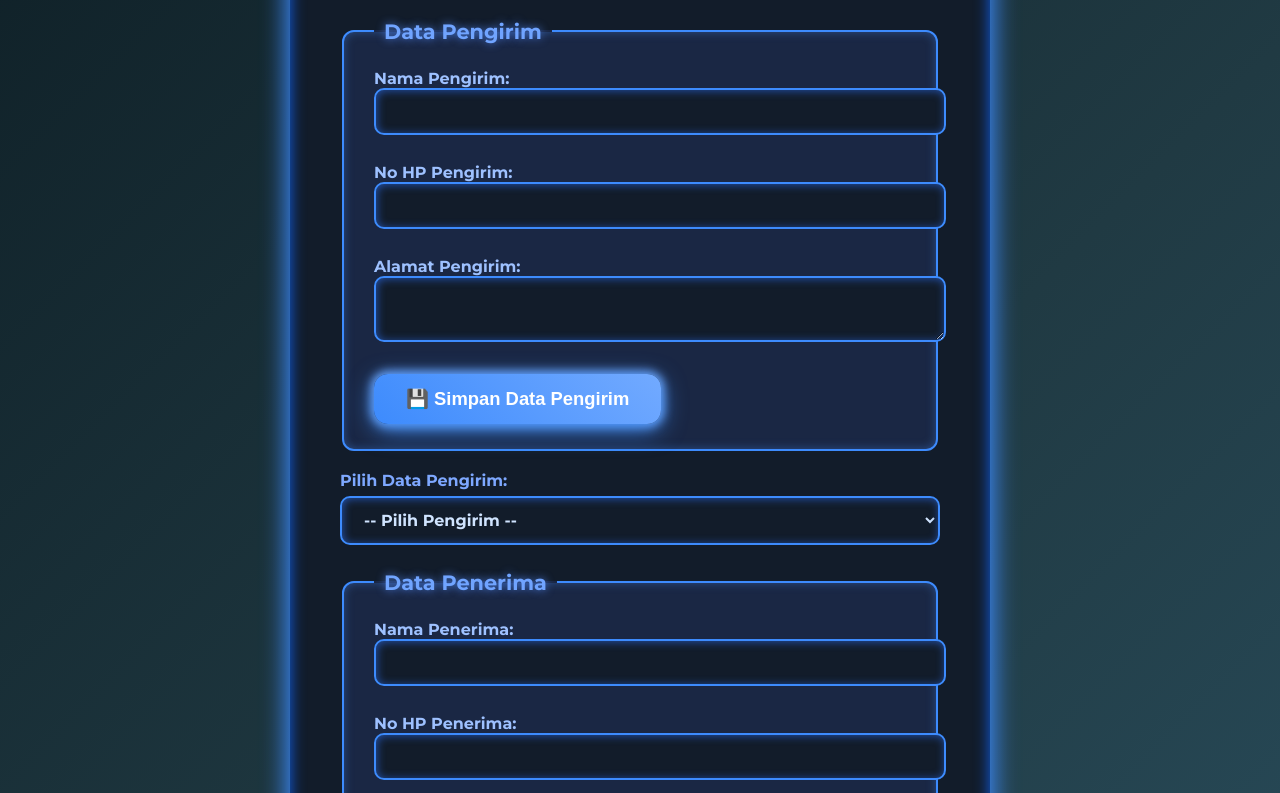
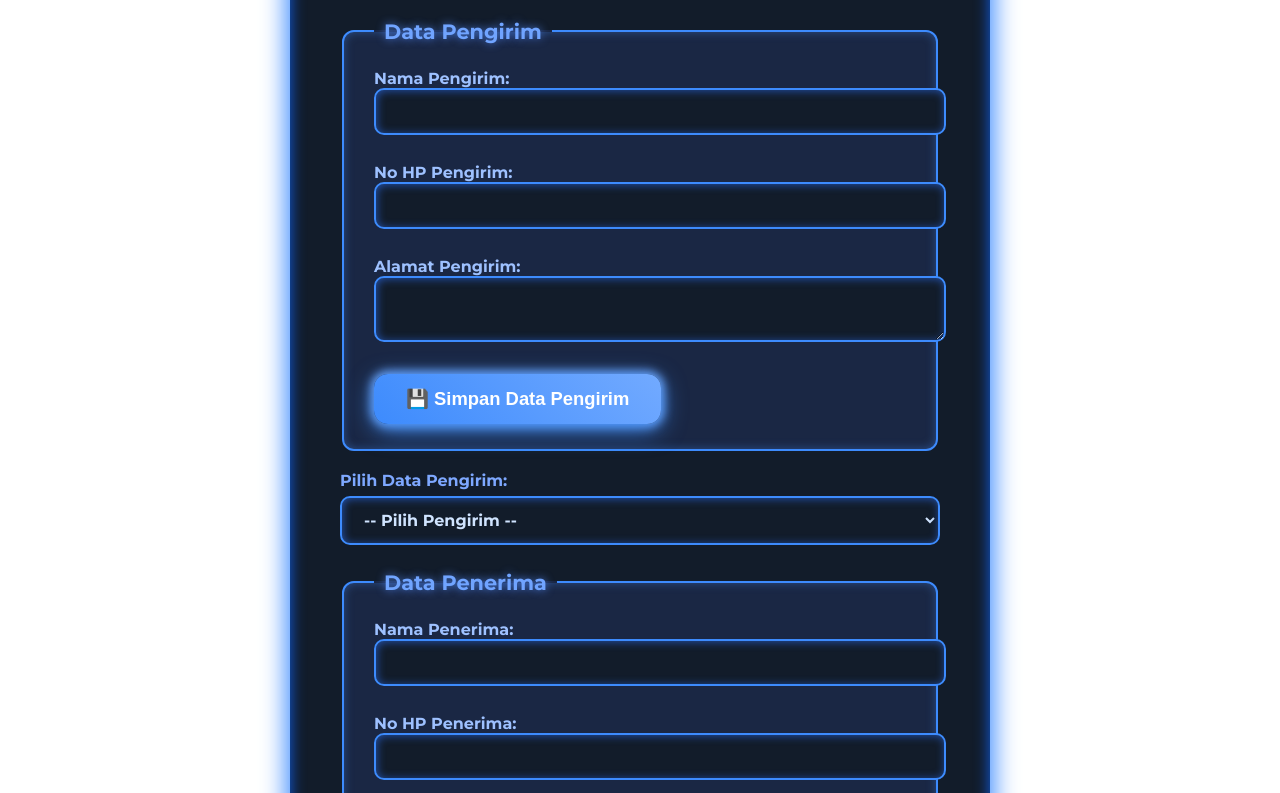
Before and after one commit to Rijal-Tafsiri14/FormPengisian, a plain HTML site: page index.html in a window 1280 px wide. Shown: the part 152-945 px from the top of the page. Drawn offline with Linux system fonts and the light colour scheme.

Commit message:
Update style.css

```diff
--- a/style.css
+++ b/style.css
@@ -2,7 +2,7 @@
 
 body {
   font-family: 'Montserrat', sans-serif;
-  background: linear-gradient(135deg, #0f2027, #203a43, #2c5364);
+  background: red(135deg, #0f2027, #203a43, #2c5364);
   margin: 0;
   padding: 20px;
   color: #e0e7ff;
```
